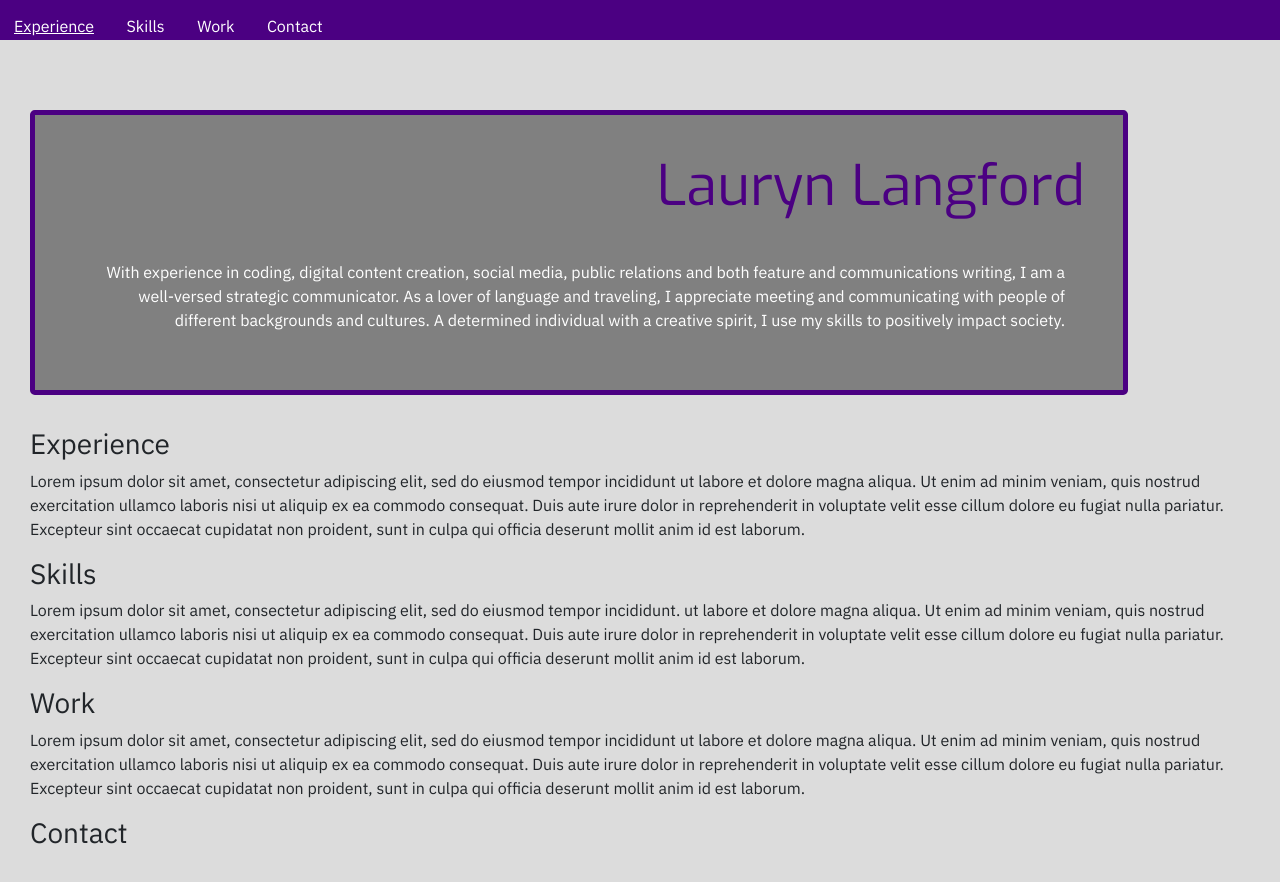
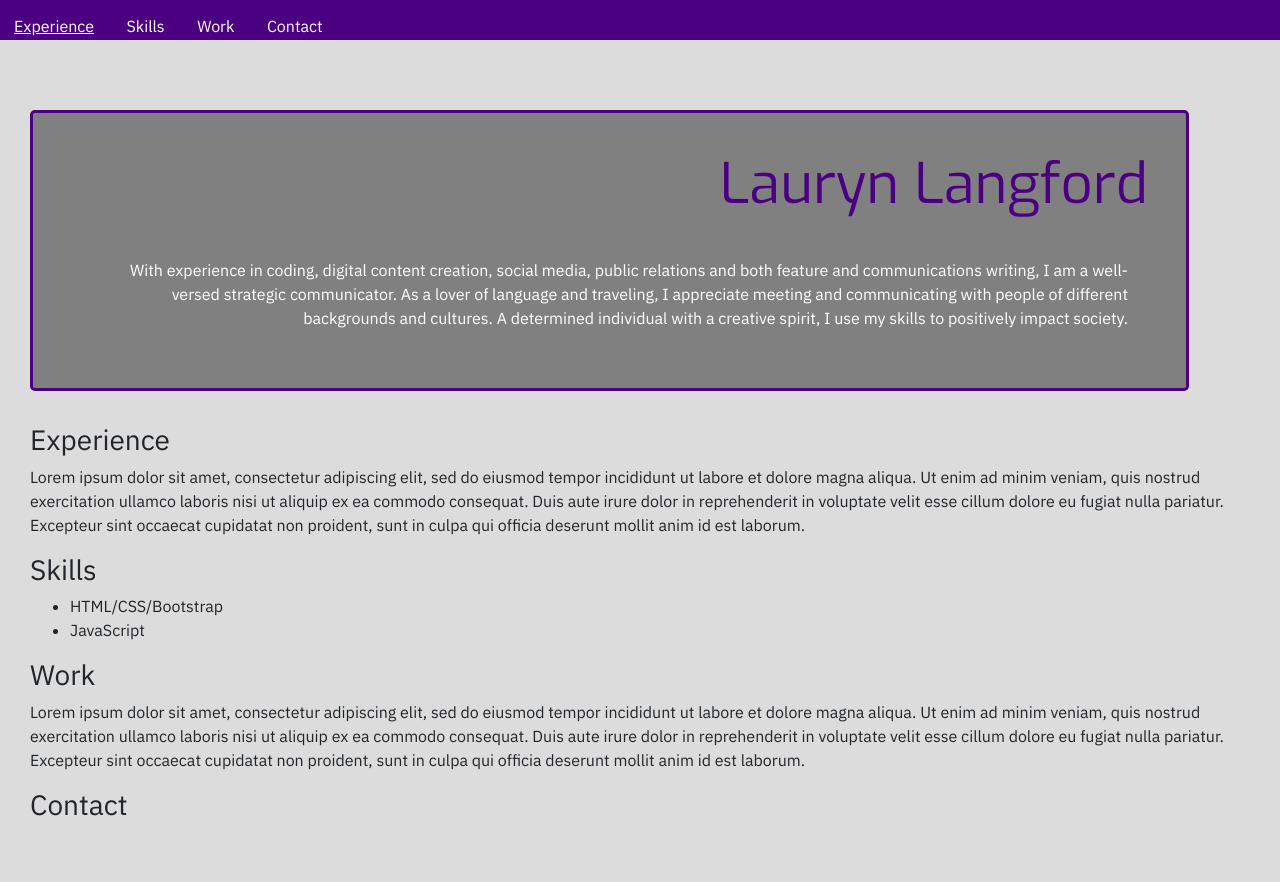
Before and after one commit to lalangfo/Portfolio, a plain HTML site: page index.html in a window 1280 px wide. After the commit the page ends 860 px from the top, so only its background shows below. Drawn offline with nearby package versions, Linux system fonts and the light colour scheme.

Commit message:
added about page and made slight changes to jumbotron

```diff
--- a/assets/main.css
+++ b/assets/main.css
@@ -35,11 +35,11 @@ header {
 }
 
 
-.jumbotron {
-	background-color: gray;
-	border: 5px solid indigo;
+.vertical-center {
+	background-color: grey;
+	border: 3px solid indigo;
 	padding: 18px;
-	width: 90%;
+	width: 95%;
 }
 
 .display-4 {
--- a/index.html
+++ b/index.html
@@ -35,7 +35,7 @@
 
 
 <!--jumbtron-->
-  <div class="jumbotron">
+  <div class="jumbotron vertical-center">
     <h1 class="display-4">Lauryn Langford</h1>
     <p id="about-me">With experience in coding, digital content creation, social media, public relations and both feature and communications writing, I am a well-versed strategic communicator. As a lover of language and traveling, I appreciate meeting and communicating with people of different backgrounds and cultures. A determined individual with a creative spirit, I use my skills to positively impact society.</p>
   </div>
@@ -48,7 +48,10 @@
       <p id="p-experience"> Lorem ipsum dolor sit amet, consectetur adipiscing elit, sed do eiusmod tempor incididunt ut labore et dolore magna aliqua. Ut enim ad minim veniam, quis nostrud exercitation ullamco laboris nisi ut aliquip ex ea commodo consequat. Duis aute irure dolor in reprehenderit in voluptate velit esse cillum dolore eu fugiat nulla pariatur. Excepteur sint occaecat cupidatat non proident, sunt in culpa qui officia deserunt mollit anim id est laborum.</p>
 
   <h3 id="skills">Skills</h3>
-      <p id="p-skills"> Lorem ipsum dolor sit amet, consectetur adipiscing elit, sed do eiusmod tempor incididunt. ut labore et dolore magna aliqua. Ut enim ad minim veniam, quis nostrud exercitation ullamco laboris nisi ut aliquip ex ea commodo consequat. Duis aute irure dolor in reprehenderit in voluptate velit esse cillum dolore eu fugiat nulla pariatur. Excepteur sint occaecat cupidatat non proident, sunt in culpa qui officia deserunt mollit anim id est laborum.</p>
+      <ul class="skills-list">
+        <li>HTML/CSS/Bootstrap</li>
+        <li>JavaScript</li>
+      </ul>
 
   <h3 id="work">Work</h3>
     <p id="p-work">Lorem ipsum dolor sit amet, consectetur adipiscing elit, sed do eiusmod tempor incididunt ut labore et dolore magna aliqua. Ut enim ad minim veniam, quis nostrud exercitation ullamco laboris nisi ut aliquip ex ea commodo consequat. Duis aute irure dolor in reprehenderit in voluptate velit esse cillum dolore eu fugiat nulla pariatur. Excepteur sint occaecat cupidatat non proident, sunt in culpa qui officia deserunt mollit anim id est laborum.</p>
```
Also changed, not shown: contact.html (added, +9 -0 lines).
